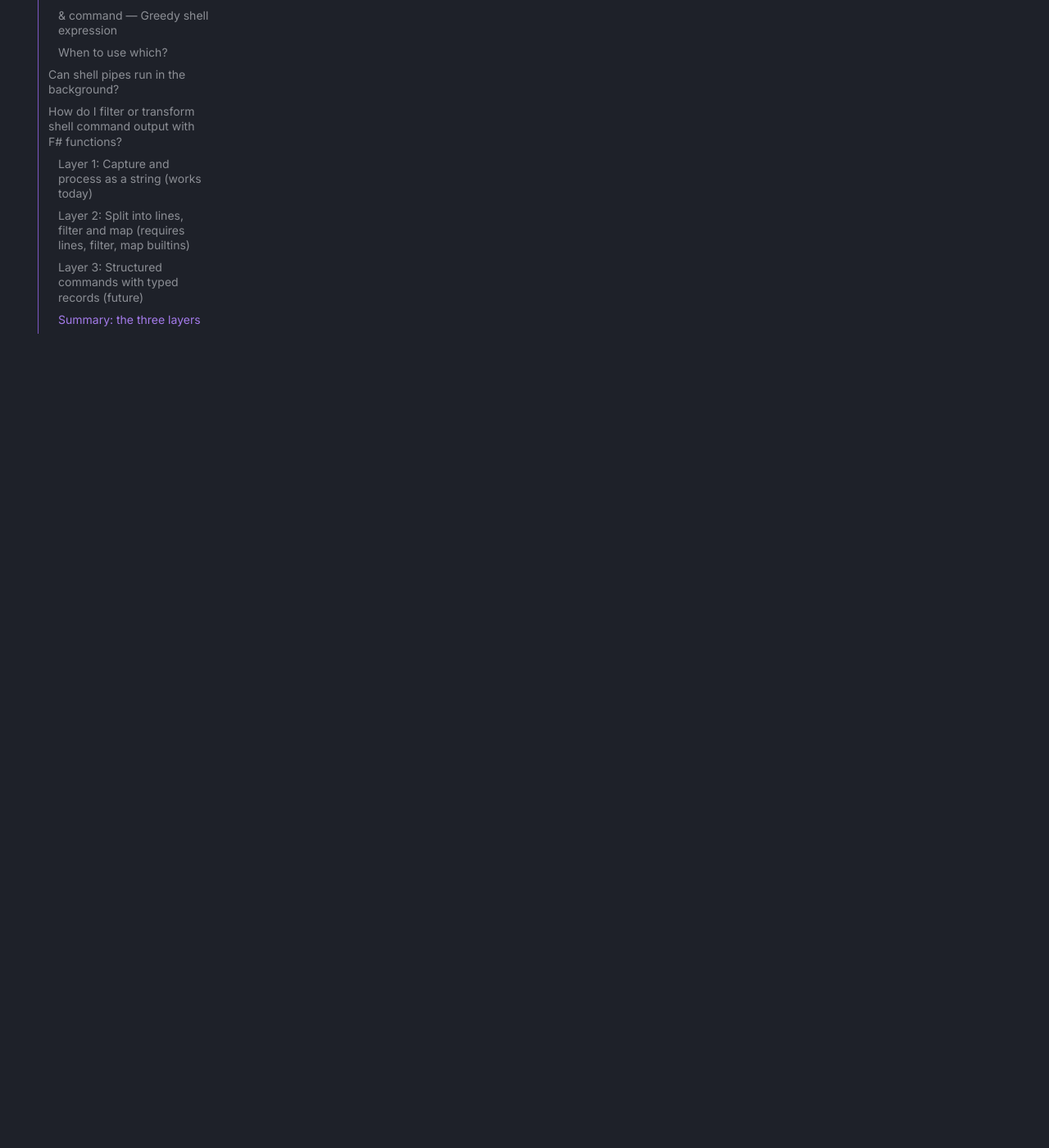
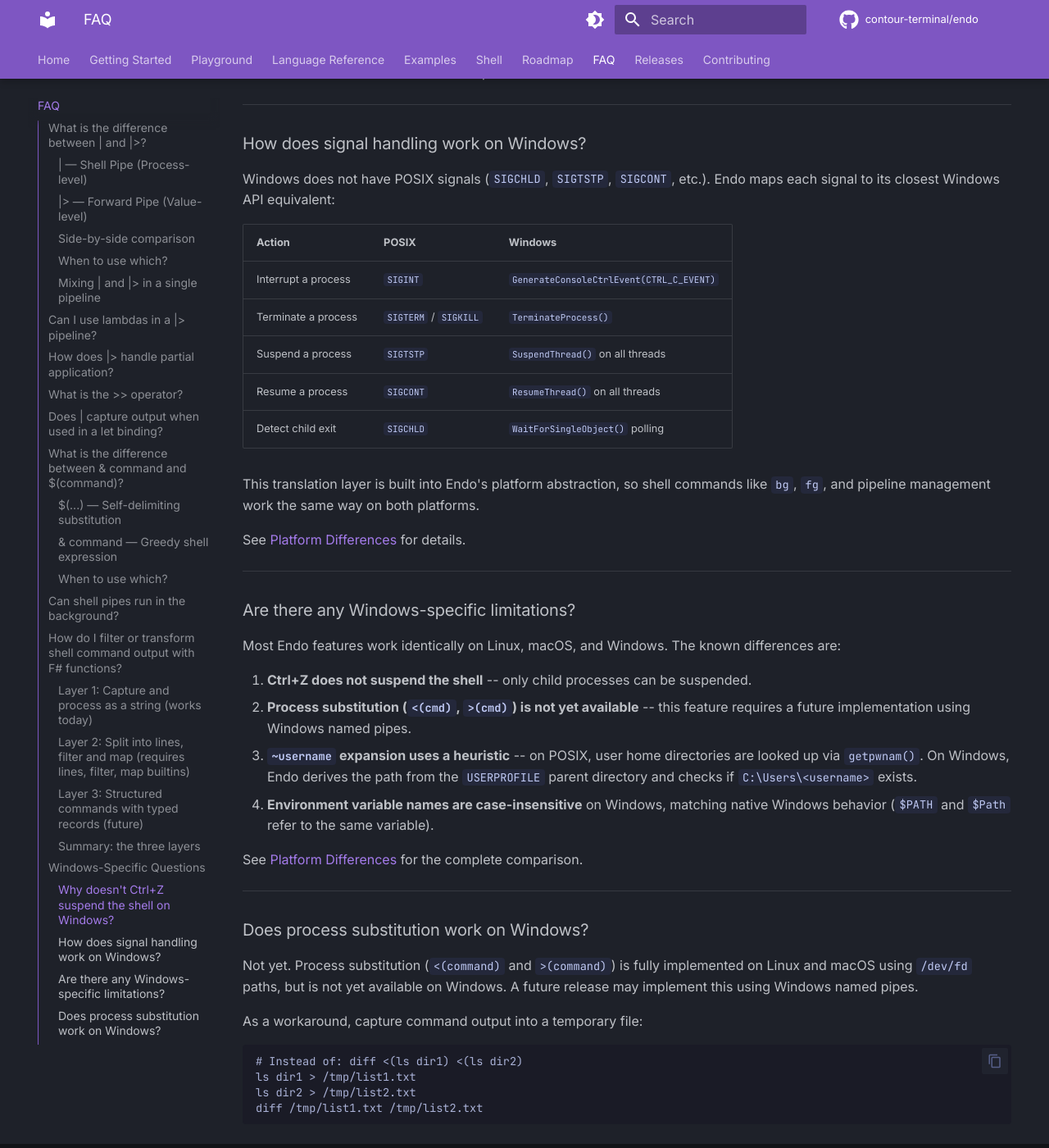
Before and after one commit to contour-terminal/endo, an MkDocs documentation site: the page built from docs/FAQ.md, in a window 1280 px wide and 1400 px high, scrolled down 7834 px. Shown: the whole window at 82% size. Built offline with MkDocs 1.6.1 and Material for MkDocs 9.7.7, drawn with Linux system fonts in a browser that asks for light colours; comment, search, counter and statistics services are not loaded; some of the changed text lies outside the part shown.

Commit message:
docs: document Windows support in FAQ and builtins
Adds Windows-specific FAQ entries covering Ctrl+Z behavior, signal handling,
limitations, and process substitution workarounds. Updates builtins
documentation with ~username expansion examples and platform notes. Adds
process substitution availability note to command-execution guide.

Signed-off-by: Christian Parpart <christian@parpart.family>

````diff
--- a/docs/FAQ.md
+++ b/docs/FAQ.md
@@ -329,3 +329,86 @@
 The `|>` operator is the same in all three layers — it always passes a value to a
 function. What changes is how rich the value is: a raw string, a list of strings, or a
 list of typed records.
+
+---
+
+## Windows-Specific Questions
+
+### Why doesn't Ctrl+Z suspend the shell on Windows?
+
+On POSIX systems, Ctrl+Z sends the `SIGTSTP` signal to the foreground process group, which
+suspends it and returns control to the parent shell. Windows has no equivalent mechanism:
+
+- There is no `SIGTSTP` signal.
+- There are no POSIX-style process groups.
+- There is no `tcsetpgrp()` to transfer terminal foreground control.
+
+As a result, pressing Ctrl+Z in Endo on Windows has no effect on the shell itself.
+
+**What still works on Windows:**
+
+- **Ctrl+C** interrupts the foreground child process.
+- **bg**, **fg**, and **jobs** manage child processes normally.
+- Child processes can be suspended and resumed using Endo's built-in job control, which
+  uses `SuspendThread` / `ResumeThread` under the hood.
+
+**Workaround:** Use multiple terminal tabs or windows instead of suspending and resuming
+the shell.
+
+See [Platform Differences](shell/platform-differences.md#shell-suspension-ctrlz) for the
+full explanation.
+
+---
+
+### How does signal handling work on Windows?
+
+Windows does not have POSIX signals (`SIGCHLD`, `SIGTSTP`, `SIGCONT`, etc.). Endo maps
+each signal to its closest Windows API equivalent:
+
+| Action | POSIX | Windows |
+|--------|-------|---------|
+| Interrupt a process | `SIGINT` | `GenerateConsoleCtrlEvent(CTRL_C_EVENT)` |
+| Terminate a process | `SIGTERM` / `SIGKILL` | `TerminateProcess()` |
+| Suspend a process | `SIGTSTP` | `SuspendThread()` on all threads |
+| Resume a process | `SIGCONT` | `ResumeThread()` on all threads |
+| Detect child exit | `SIGCHLD` | `WaitForSingleObject()` polling |
+
+This translation layer is built into Endo's platform abstraction, so shell commands like
+`bg`, `fg`, and pipeline management work the same way on both platforms.
+
+See [Platform Differences](shell/platform-differences.md#signal-handling) for details.
+
+---
+
+### Are there any Windows-specific limitations?
+
+Most Endo features work identically on Linux, macOS, and Windows. The known differences
+are:
+
+1. **Ctrl+Z does not suspend the shell** -- only child processes can be suspended.
+2. **Process substitution (`<(cmd)`, `>(cmd)`) is not yet available** -- this feature
+   requires a future implementation using Windows named pipes.
+3. **`~username` expansion uses a heuristic** -- on POSIX, user home directories are
+   looked up via `getpwnam()`. On Windows, Endo derives the path from the `USERPROFILE`
+   parent directory and checks if `C:\Users\<username>` exists.
+4. **Environment variable names are case-insensitive** on Windows, matching native Windows
+   behavior (`$PATH` and `$Path` refer to the same variable).
+
+See [Platform Differences](shell/platform-differences.md) for the complete comparison.
+
+---
+
+### Does process substitution work on Windows?
+
+Not yet. Process substitution (`<(command)` and `>(command)`) is fully implemented on
+Linux and macOS using `/dev/fd` paths, but is not yet available on Windows. A future
+release may implement this using Windows named pipes.
+
+As a workaround, capture command output into a temporary file:
+
+```endo
+# Instead of: diff <(ls dir1) <(ls dir2)
+ls dir1 > /tmp/list1.txt
+ls dir2 > /tmp/list2.txt
+diff /tmp/list1.txt /tmp/list2.txt
+```
````
Also changed, not shown: docs/language/command-execution.md (+6 -0 lines), docs/shell/builtins.md (+14 -0 lines).
